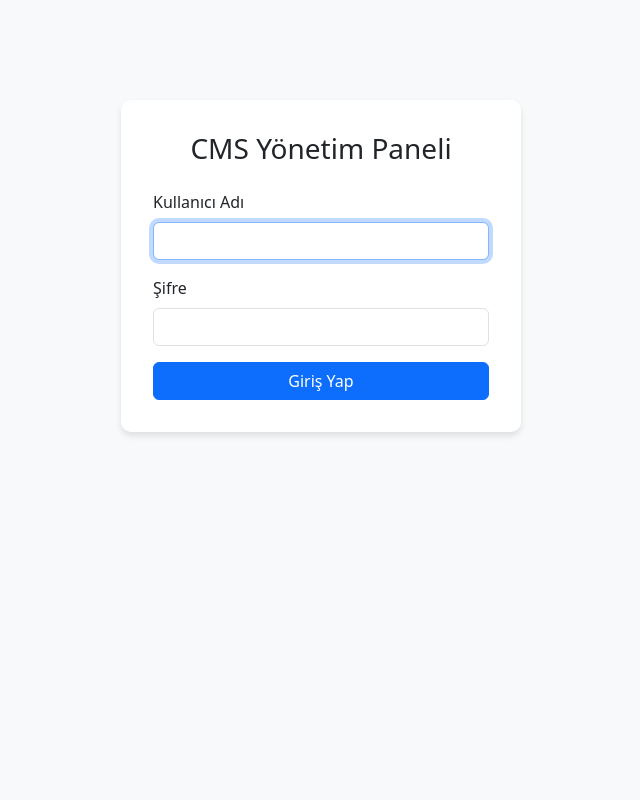
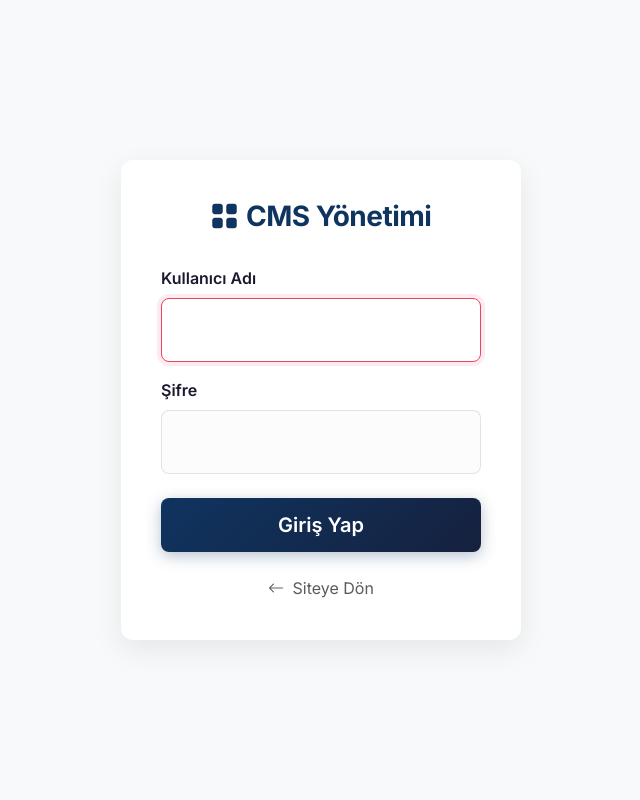
Before and after one commit to Ramazan513451/staj-web-projesi, a Django app: page /panel/login/ in a window 1280 px wide. Shown: the whole page, without its empty margins (319-959 px from the left). Run offline with Django 5.2, Linux system fonts and the light colour scheme; data that the repository does not hold is empty.

Commit message:
Modernize login page and sync dark mode

```diff
--- a/templates/accounts/login.html
+++ b/templates/accounts/login.html
@@ -1,38 +1,88 @@
+{% load static %}
 <!DOCTYPE html>
 <html lang="tr">
 <head>
     <meta charset="UTF-8">
     <meta name="viewport" content="width=device-width, initial-scale=1.0">
     <title>Yönetici Girişi - Kurumsal CMS</title>
-    <link href="https://cdn.jsdelivr.net/npm/bootstrap@5.3.0/dist/css/bootstrap.min.css" rel="stylesheet">
+    <!-- Bootstrap CSS -->
+    <link href="https://cdn.jsdelivr.net/npm/bootstrap@5.3.2/dist/css/bootstrap.min.css" rel="stylesheet">
+    <!-- Google Fonts -->
+    <link href="https://fonts.googleapis.com/css2?family=Inter:wght@400;500;600;700&display=swap" rel="stylesheet">
+    <!-- Bootstrap Icons -->
+    <link rel="stylesheet" href="https://cdn.jsdelivr.net/npm/bootstrap-icons@1.11.1/font/bootstrap-icons.css">
+    <!-- Custom CSS (for dark mode variables) -->
+    <link rel="stylesheet" href="{% static 'css/style.css' %}">
     <style>
-        body { background-color: #f8f9fa; }
-        .login-card { max-width: 400px; margin: 100px auto; padding: 2rem; border-radius: 10px; box-shadow: 0 4px 6px rgba(0,0,0,0.1); background-color: white; }
+        body {
+            background-color: var(--bg-color);
+            display: flex;
+            align-items: center;
+            justify-content: center;
+            min-height: 100vh;
+            color: var(--text-dark);
+            margin: 0;
+            transition: background-color 0.3s ease;
+        }
+        .login-card {
+            width: 100%;
+            max-width: 400px;
+            padding: 2.5rem;
+            border-radius: 12px;
+            background-color: white; /* Will be overridden by [data-theme="dark"] .card if we use .card */
+            box-shadow: var(--card-shadow);
+        }
+        .login-header {
+            font-weight: 700;
+            color: var(--primary-color);
+            letter-spacing: -0.5px;
+            margin-bottom: 2rem;
+            text-align: center;
+        }
+        [data-theme="dark"] .login-card {
+            background-color: #16213e;
+            border: 1px solid rgba(255,255,255,0.05);
+        }
+        [data-theme="dark"] .login-header {
+            color: #fff;
+        }
     </style>
+    <script>
+        // Apply theme immediately to avoid flash
+        const savedTheme = localStorage.getItem('theme');
+        if (savedTheme === 'dark' || (!savedTheme && window.matchMedia('(prefers-color-scheme: dark)').matches)) {
+            document.documentElement.setAttribute('data-theme', 'dark');
+        }
+    </script>
 </head>
 <body>
-    <div class="container">
+    <div class="container d-flex justify-content-center">
         <div class="login-card">
-            <h3 class="text-center mb-4">CMS Yönetim Paneli</h3>
+            <h3 class="login-header">
+                <i class="bi bi-grid-fill me-2"></i>CMS Yönetimi
+            </h3>
             <form method="post">
                 {% csrf_token %}
                 {% if form.non_field_errors %}
-                    <div class="alert alert-danger">
+                    <div class="alert alert-danger" role="alert">
                         {% for error in form.non_field_errors %}
                             {{ error }}
                         {% endfor %}
                     </div>
                 {% endif %}
                 <div class="mb-3">
-                    <label for="{{ form.username.id_for_label }}" class="form-label">Kullanıcı Adı</label>
-                    <input type="text" name="{{ form.username.name }}" id="{{ form.username.id_for_label }}" class="form-control" required autofocus>
+                    <label for="{{ form.username.id_for_label }}" class="form-label fw-semibold">Kullanıcı Adı</label>
+                    <input type="text" name="{{ form.username.name }}" id="{{ form.username.id_for_label }}" class="form-control form-control-lg" required autofocus>
                 </div>
-                <div class="mb-3">
-                    <label for="{{ form.password.id_for_label }}" class="form-label">Şifre</label>
-                    <input type="password" name="{{ form.password.name }}" id="{{ form.password.id_for_label }}" class="form-control" required>
+                <div class="mb-4">
+                    <label for="{{ form.password.id_for_label }}" class="form-label fw-semibold">Şifre</label>
+                    <input type="password" name="{{ form.password.name }}" id="{{ form.password.id_for_label }}" class="form-control form-control-lg" required>
                 </div>
-                <button type="submit" class="btn btn-primary w-100">Giriş Yap</button>
+                <button type="submit" class="btn btn-primary btn-lg w-100">Giriş Yap</button>
             </form>
+            <div class="text-center mt-4">
+                <a href="/" class="text-decoration-none text-muted"><i class="bi bi-arrow-left me-1"></i> Siteye Dön</a>
+            </div>
         </div>
     </div>
 </body>
```
